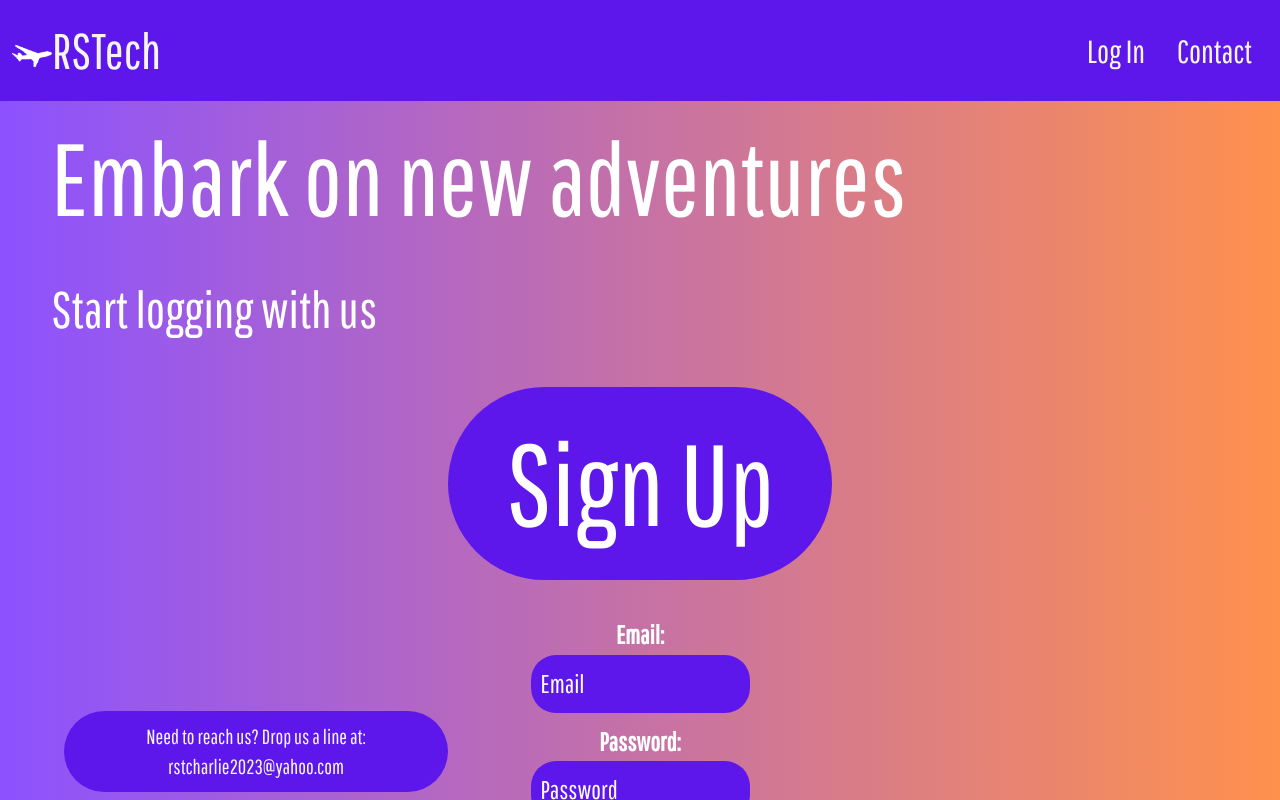
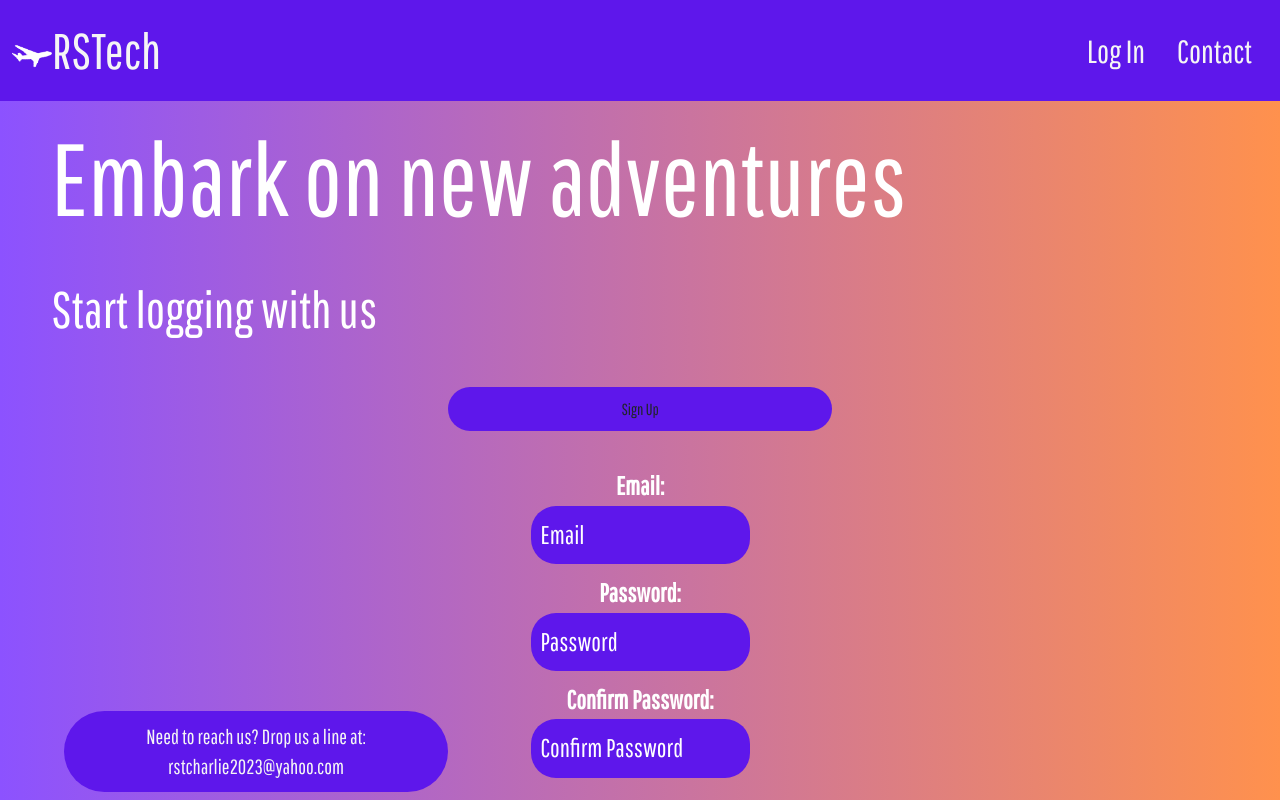
Before and after one commit to RST-Charlie/Travelogue-Front, a React (Create React App) app: page /signup in a window 1280 px wide. Shown: the top 800 px of the page. Built offline with nearby package versions, Linux system fonts and the light colour scheme.

Commit message:
Fixed className so that styling would not affect home page

```diff
--- a/src/Styles/SignUp.css
+++ b/src/Styles/SignUp.css
@@ -5,7 +5,7 @@
     padding-top: 3vh;
 }
 
-p.title {
+.signup-title {
     padding-bottom: 5vw;
     background-color: #5e17eb;
     width: 30%;
--- a/src/pages/SignUp.js
+++ b/src/pages/SignUp.js
@@ -39,7 +39,7 @@ const SignUp = () => {
                 className="animate__animated animate__slideInUp signup"
                 data-testid="signup-component"
             >
-                <p className="title">
+                <p className="signup-title">
                     Sign Up
                 </p>
                 <form
```
